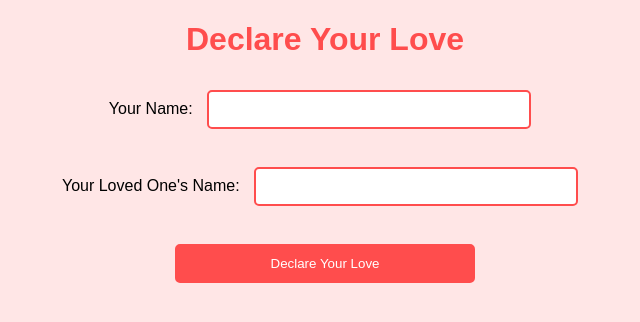
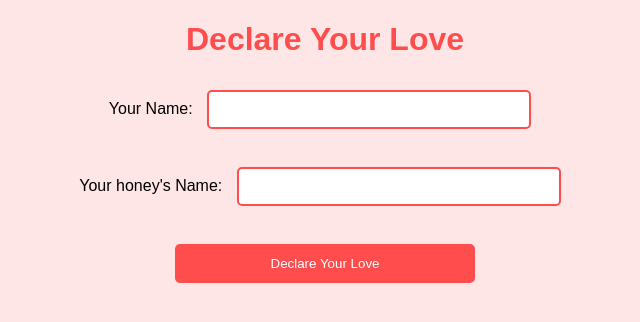
Before and after one commit to ansli96/mlops-jenkins, a FastAPI app: page / in a window 1280 px wide. Shown: the top 322 px of the page, without its empty margins (315-955 px from the left). Run offline with FastAPI, Linux system fonts and the light colour scheme.

Commit message:
add files

```diff
--- a/main.py
+++ b/main.py
@@ -22,7 +22,7 @@ async def submit_info(name1: str = Form(...), name2: str = Form(...)):
 
 @app.get("/love/{name1}/{name2}", response_class=HTMLResponse)
 async def love_message(name1: str, name2: str, request: Request):
-    message = f"This is {name1}'s first deploy, and he is using it to let {name2} know that he adores her."
+    message = f"This is {name1}'s first CI CD deploy, and he is using it to let {name2} know that he adores her and wants to marry her."
     return templates.TemplateResponse("love.html", {"request": request, "message": message})
 
 if __name__ == "__main__":
--- a/templates/index.html
+++ b/templates/index.html
@@ -11,7 +11,7 @@
     <form action="/submit/" method="post">
         <label for="name1">Your Name:</label>
         <input type="text" id="name1" name="name1"><br><br>
-        <label for="name2">Your Loved One's Name:</label>
+        <label for="name2">Your honey's Name:</label>
         <input type="text" id="name2" name="name2"><br><br>
         <input type="submit" value="Declare Your Love">
     </form>
```
